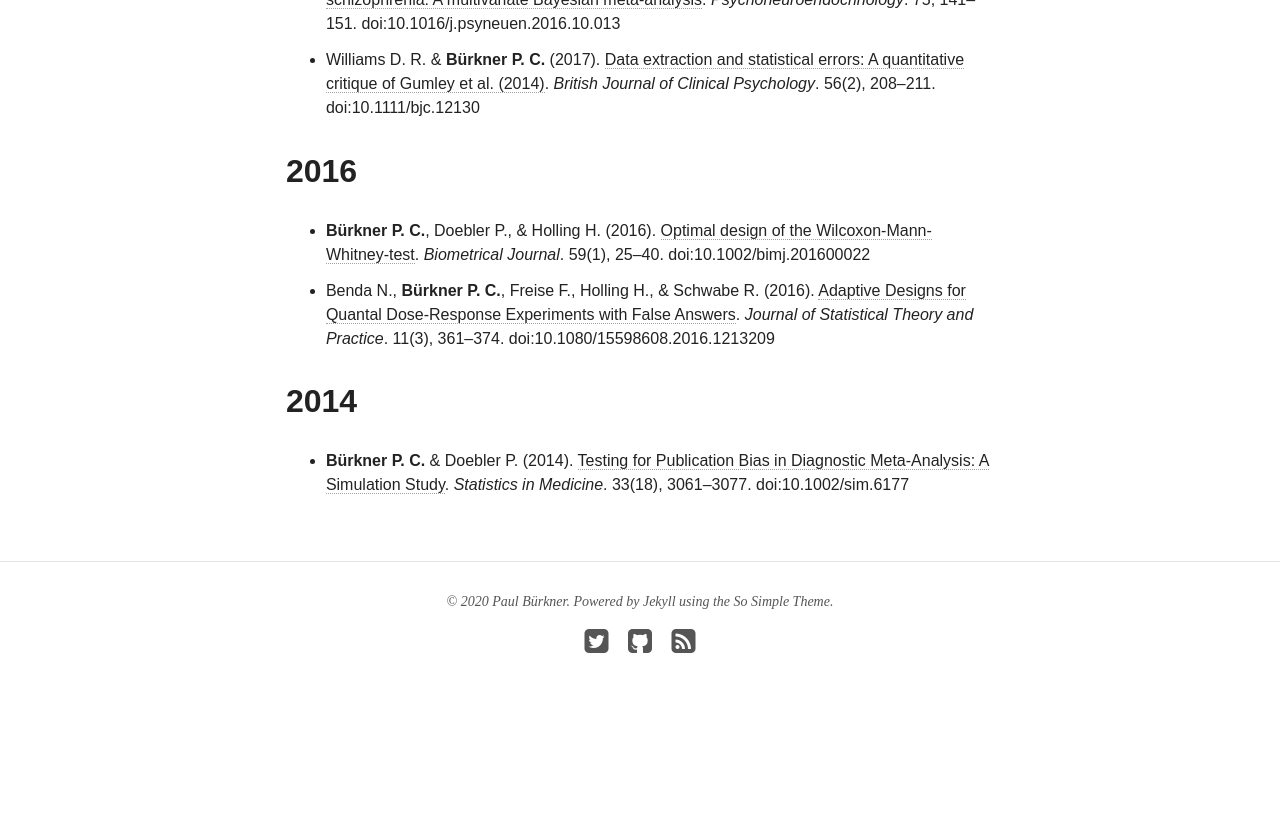
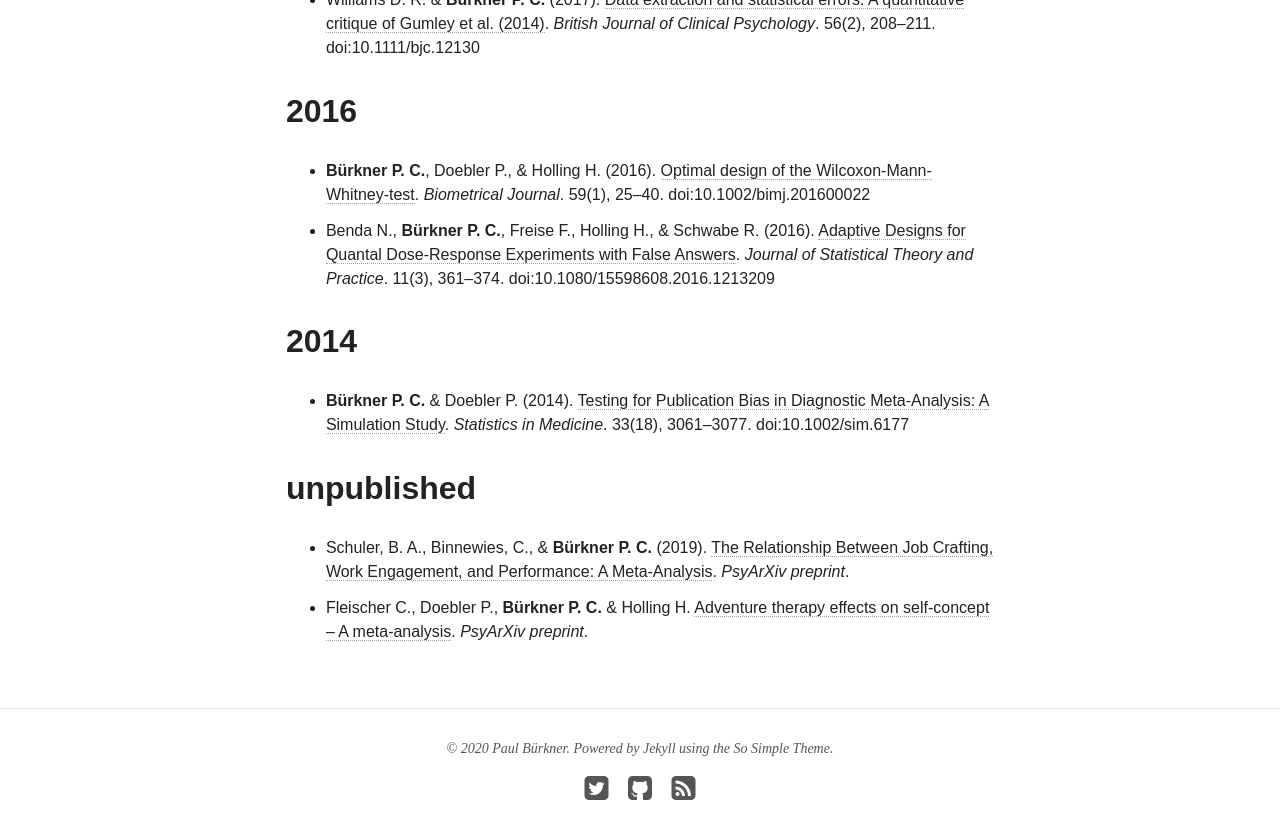
Before and after one commit to paul-buerkner/paul-buerkner.github.io, a Jekyll site: the page built from publications/index.md, in a window 1280 px wide and 900 px high, scrolled down 4484 px. Shown: the top 839 px of the window. Built offline with Jekyll 4.4.1, drawn with Linux system fonts in a browser that asks for light colours; nearby versions of some CDN libraries; before the commit the page ends 5237 px from its top, so only the background shows below that; some of the changed text lies outside the part shown.

Commit message:
add 'unpublished' section

```diff
--- a/publications/index.md
+++ b/publications/index.md
@@ -71,3 +70,8 @@ excerpt: "A list of my publications"
 ## 2014
 
 * **Bürkner P. C.** & Doebler P. (2014). [Testing for Publication Bias in Diagnostic Meta-Analysis: A Simulation Study](http://onlinelibrary.wiley.com/doi/10.1002/sim.6177/full). *Statistics in Medicine*. 33(18), 3061--3077. doi:10.1002/sim.6177
+
+## unpublished
+
+* Schuler, B. A., Binnewies, C., & **Bürkner P. C.** (2019). [The Relationship Between Job Crafting, Work Engagement, and Performance: A Meta-Analysis](https://psyarxiv.com/xpf2v/). *PsyArXiv preprint*.
+* Fleischer C., Doebler P., **Bürkner P. C.** & Holling H. [Adventure therapy effects on self-concept – A meta-analysis](https://psyarxiv.com/c7y9a). *PsyArXiv preprint*.
```
Also changed, not shown: other parts of publications/index.md (+0 -1 lines).
